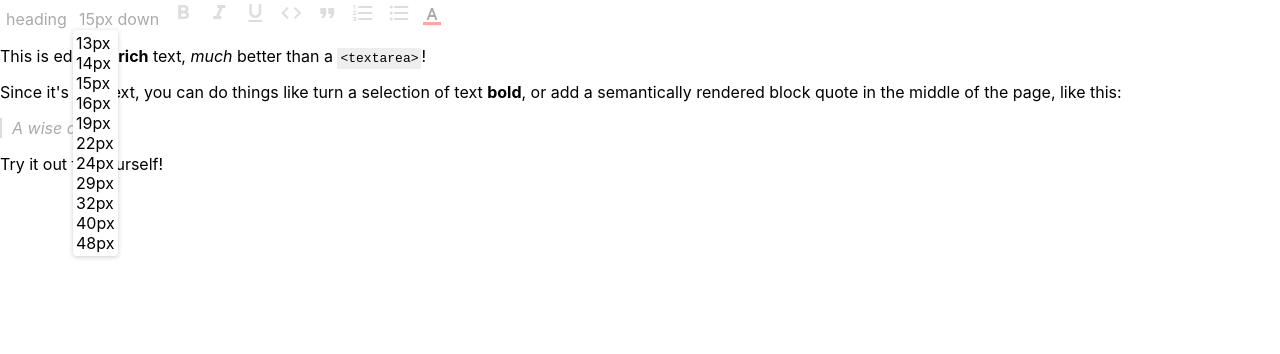
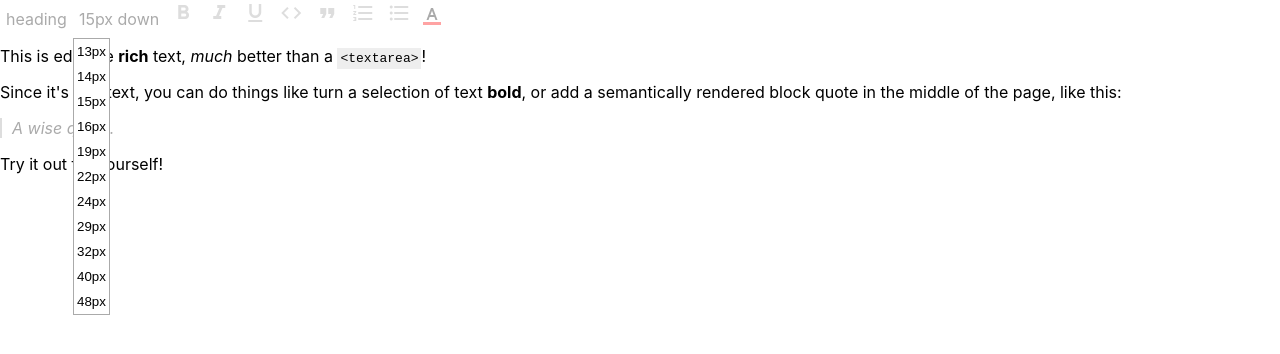
Before and after one commit to wnow20/red-editor, a React (Create React App) app: page / in a window 1280 px wide. Both pictures are taken after a click on the button "15px down". Shown: the top 354 px of the page. Built offline with nearby package versions, Linux system fonts and the light colour scheme.

Commit message:
refactor TypeSize.tsx

```diff
--- a/src/editor/Toolbar.module.scss
+++ b/src/editor/Toolbar.module.scss
@@ -65,7 +65,8 @@ $text-disabled: #dddddd;
     background-color: transparent;
     background-image: none;
     border: none;
-    background: 5px 3px;
+    padding: 5px 3px;
+    display: block;
 
     &:hover {
       background-color: $bg-hover;
--- a/src/editor/plugins/Heading.tsx
+++ b/src/editor/plugins/Heading.tsx
@@ -49,10 +49,8 @@ const Toggle = () => {
 export default function Heading() {
     return (
         <Dropdown onToggle={p => console.log(p)}>
-                <span>
-                  <Toggle/>
-                  <Menu role="menu" />
-                </span>
+            <Toggle/>
+            <Menu role="menu"/>
         </Dropdown>
     );
 }
--- a/src/editor/plugins/TypeSize.tsx
+++ b/src/editor/plugins/TypeSize.tsx
@@ -1,74 +1,57 @@
 import {Button} from "../common";
-import ReactDOM, {findDOMNode} from "react-dom";
-import React, {useRef, useState} from "react";
+import React from "react";
 import {useSlate} from "slate-react";
 import {Editor} from "slate";
+import {Dropdown, useDropdownMenu, useDropdownToggle} from "react-overlays";
+import styles from "../Toolbar.module.scss";
 
-const Portal = ({children}) => {
-    return typeof document === 'object'
-        ? ReactDOM.createPortal(children, document.body)
-        : null
-}
+const Toggle = () => {
+    const [props] = useDropdownToggle();
+    return (
+        <Button
+            type="button"
+            {...props}
+        >15px down</Button>
+    );
+};
 
-export default function TypeSize() {
-    let editor = useSlate();
-    const sizeRef = useRef<HTMLDivElement | null>();
-    const sizeTriggerRef = useRef<HTMLButtonElement | null>();
-    const [sizePortalVisible, setSizePortalVisible] = useState(false);
+const Menu = ({role}) => {
+    const [props, {toggle, show}] = useDropdownMenu({
+        flip: true,
+        offset: [0, 8],
+    });
+    const editor = useSlate();
+    const display = show ? "flex" : "none";
+    const sizeArray = [13, 14, 15, 16, 19, 22, 24, 29, 32, 40, 48];
 
-    function handleSizeClick(size: string) {
+    function handleHeadingClick(size: number) {
+        return function (event: React.MouseEvent<HTMLButtonElement>) {
+            event.preventDefault();
+            toggle(false, event);
             Editor.addMark(editor, "size", size);
+        };
     }
 
     return (
-        <>
-            <Button
-                ref={sizeTriggerRef}
-                onMouseDown={event => {
-                    event.preventDefault();
-                    let ele = sizeRef.current;
-                    let trigger = findDOMNode(sizeTriggerRef.current);
-                    if (trigger instanceof HTMLElement) {
-                        if (!sizePortalVisible) {
-                            ele.style.top = trigger.offsetTop + trigger.offsetHeight + "px";
-                            ele.style.left = trigger.offsetLeft + "px";
-                        } else {
-                            ele.style.top = "-9999px";
-                            ele.style.left = "-9999px";
-                        }
-                        setSizePortalVisible(!sizePortalVisible);
-                    }
-                }}
-            >15px down</Button>
-            <Portal>
         <div
-                    ref={sizeRef}
-                    style={{
-                        top: '-9999px',
-                        left: '-9999px',
-                        position: 'absolute',
-                        zIndex: 1,
-                        padding: '3px',
-                        background: 'white',
-                        borderRadius: '4px',
-                        boxShadow: '0 1px 5px rgba(0,0,0,.2)',
-                    }}
+            {...props}
+            role={role}
+            className={`${styles.dropdown_menu} ${display}`}
         >
-                    {"13,14,15,16,19,22,24,29,32,40,48".split(",").map(size => {
+            {sizeArray.map(size => {
                 return (
-                            <a
-                                style={{display: "block", padding: "5 20", cursor: 'pointer'}}
-                                onMouseDown={(e) => {
-                                    e.preventDefault()
-                                    setSizePortalVisible(false);
-                                    handleSizeClick(size)
-                                }}
-                                key={`size-${size}`}
-                            >{size}px</a>
+                    <button onMouseDown={handleHeadingClick(size)} key={`size-${size}`}>{size}px</button>
                 );
             })}
         </div>
-            </Portal>
-        </>
+    );
+};
+
+export default function TypeSize() {
+    return (
+        <Dropdown onToggle={show => console.log(show)}>
+            <Toggle/>
+            <Menu role="menu"/>
+        </Dropdown>
     );
 }
```
Lines whose indentation alone changed are shown as unchanged.
